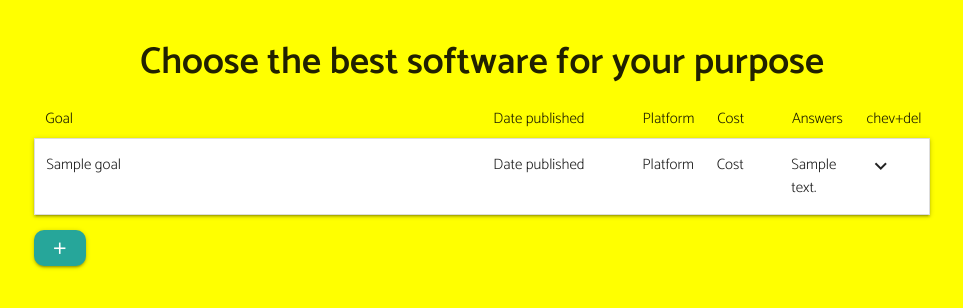
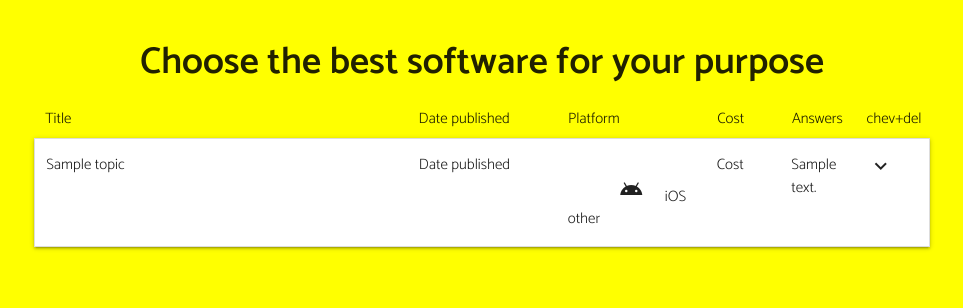
Before and after one commit to andreasjost/CI-MS3-Software-Forum, a Flask app: page / in a window 1280 px wide. Shown: the top 308 px of the page, without its empty margins (158-1121 px from the left). Run offline with Flask 2, Linux system fonts and the light colour scheme; a database or web service that is not in the repository returns one stand-in record (values such as "Sample title"); some libraries are stand-ins or nearby versions.

Commit message:
Adjust colums/rows and display the correct platform for a topic

```diff
--- a/templates/topics.html
+++ b/templates/topics.html
@@ -8,13 +8,13 @@
 <!-- table header -->
 <div class="row">
 
-	<div class="col s6">
-		Goal
+	<div class="col s5">
+		Title
 	</div>
 	<div class="col s2">
 		Date published
 	</div>
-	<div class="col s1">
+	<div class="col s2">
 		Platform
 	</div>
 	<div class="col s1">
@@ -35,14 +35,32 @@
 		<li>
 			<div class="collapsible-header">
 
-				<div class="col s6">
-					{{topic.goal}}
+				<div class="col s5">
+					{{topic.title}}
 				</div>
 				<div class="col s2">
 					Date published
 				</div>
-				<div class="col s1">
-					Platform
+				<div class="col s2">
+                    {% if topic.os_windows %}
+                        <i class="fab fa-windows"></i>
+                    {% endif %}
+                    {% if topic.os_mac %}
+                        <i class="fab fa-apple"></i>
+                    {% endif %}
+                    {% if topic.os_linux %}
+                        <i class="fab fa-linux"></i>
+                    {% endif %}
+                    {% if topic.os_android %}
+                        <i class="material-icons">android</i>
+                    {% endif %}
+                    {% if topic.os_iOS %}
+                        iOS
+                    {% endif %}
+                    {% if topic.os_other %}
+                        other
+                    {% endif %}
+
 				</div>
 				<div class="col s1">
 					Cost
@@ -57,9 +75,18 @@
 
 			</div>
 			<div class="collapsible-body">
+                <div class="row">
+                    <div class="col s11">
+                        {{topic.details}}
+                    </div>
+                    <div class="col s1">
+                        <i class="fas fa-edit"></i> <i class="fas fa-trash-alt"></i>
 
+                    </div>
+                </div>
+                <hr>
 				{% for answer in answers %}
-				{% if answer.topic == topic.goal %}
+				{% if answer.topic == topic.title %}
 				<div class="row">
 					<div class="col s10">
 						{{answer.text}}
@@ -68,11 +95,11 @@
 					</div>
 
 						<div class="col s1">
-							<i class="material-icons">thumb_up</i>
+							<i class="fas fa-thumbs-up"></i>
 							{{answer.rating_pos}}
 						</div>
 						<div class="col s1">
-							<i class="material-icons">thumb_down</i>
+							<i class="fas fa-thumbs-down"></i>
 							{{answer.rating_neg}}
 						</div>
 					</div>
@@ -92,9 +119,4 @@
 	</ul>
 </div>
 
-<div class="row">
-	<button class="btn" name="action"><i class="material-icons">add</i>
-                    </button>
-</div>
-
 {% endblock %}
```
